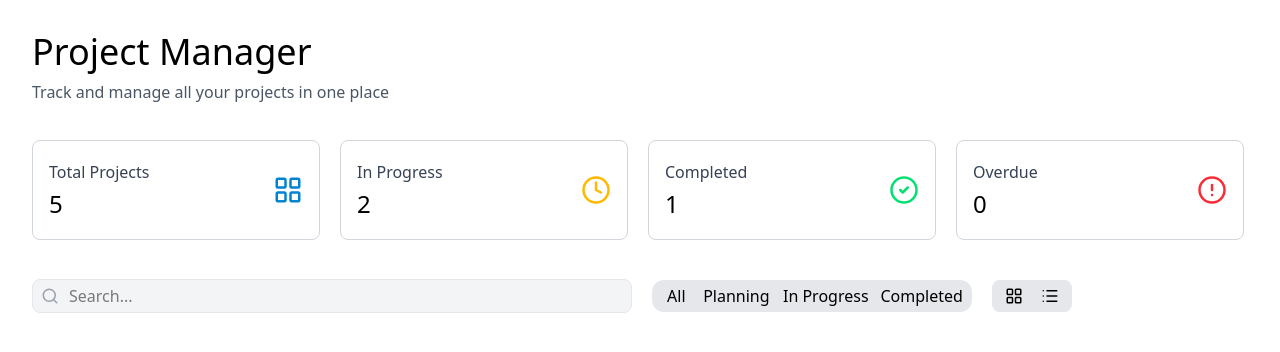
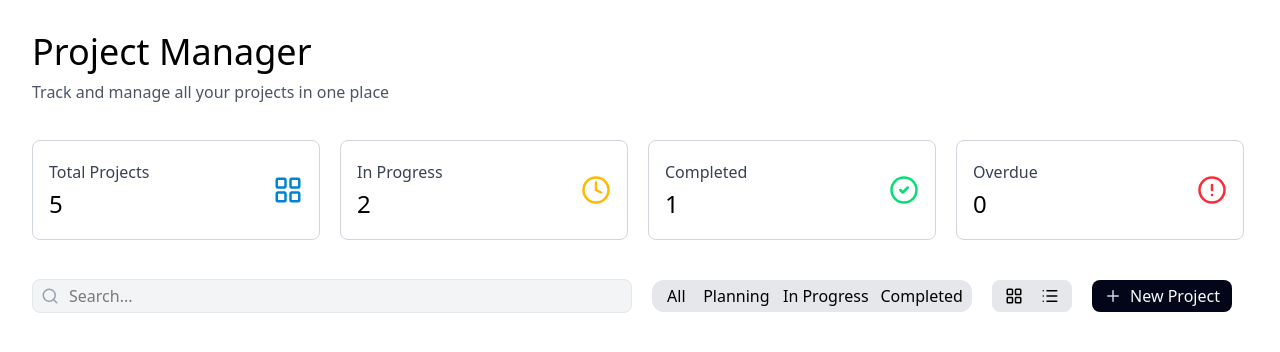
Before and after one commit to adrianmanalili521-blip/Project_Manager_Web_App, a React (Vite) app: page / in a window 1280 px wide. Shown: the top 352 px of the page. Built offline with nearby package versions, Linux system fonts and the light colour scheme.

Commit message:
Done AddProjButton ui component

```diff
--- a/src/App.tsx
+++ b/src/App.tsx
@@ -2,6 +2,7 @@ import Card1 from './components/Card1';
 import Filter from './components/Filter';
 import Nav from './components/Nav';
 import Viewer from './components/Viewer';
+import NewProjButton from './components/NewProjButton';
 
 import { LayoutGrid, Clock4, CircleCheck, CircleAlert } from 'lucide-react';
 function App () {
@@ -46,6 +47,7 @@ function App () {
         <Filter />
         <Nav />
         <Viewer />
+        <NewProjButton />
       </div>
 
     </div>
--- /dev/null
+++ b/src/components/NewProjButton.tsx
@@ -0,0 +1,14 @@
+import { Plus } from 'lucide-react';
+
+function NewProjButton () {
+    return (
+        <button>
+            <div className="h-8 w-35 bg-slate-950 flex flex-row justify-center items-center border-none rounded-lg gap-2 hover:bg-slate-950/90">
+                <Plus size={18} className="text-gray-300"/>
+                <p className="font-medium text-gray-50">New Project</p>
+            </div>
+        </button>
+    )
+}
+
+export default NewProjButton;
```
